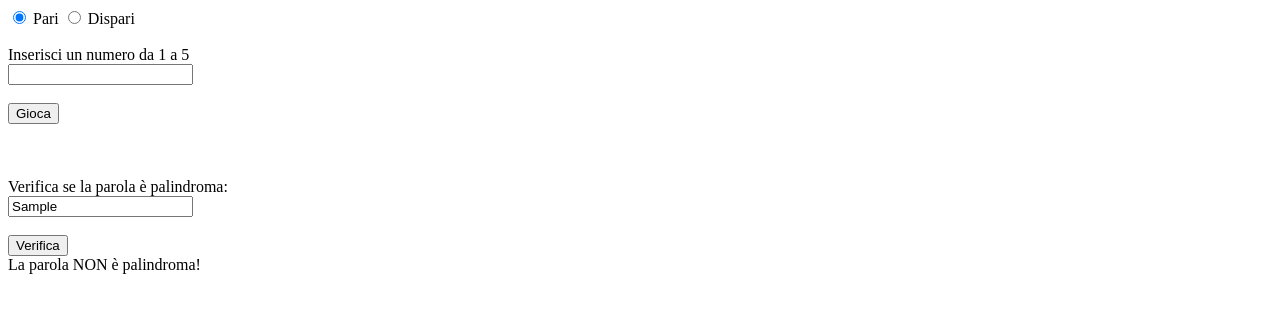
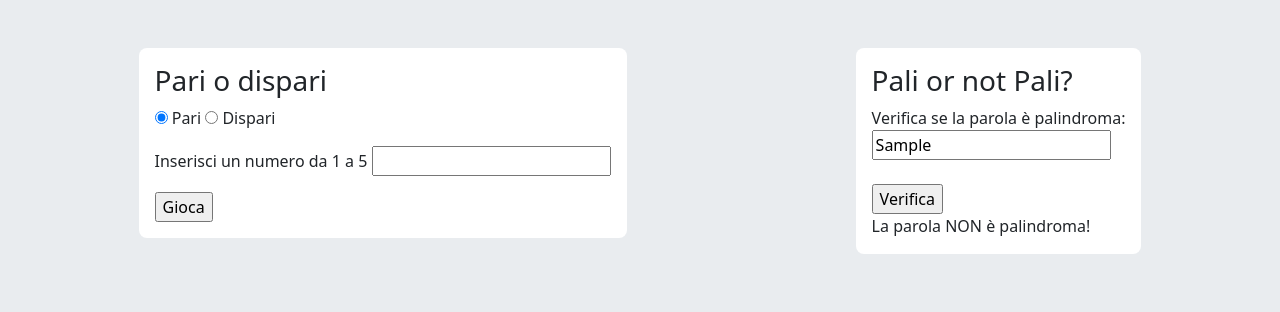
Before and after one commit to lucafranzoi98/js-paliedispari, a plain HTML site: page index.html in a window 1280 px wide. Both pictures are taken after typing "Sample" into the empty fields and a click on the input "Verifica". Drawn offline with nearby package versions, Linux system fonts and the light colour scheme.

Commit message:
add style and word must be at least 2 letters long

```diff
--- a/assets/js/script.js
+++ b/assets/js/script.js
@@ -77,12 +77,15 @@ buttonPaliEl.addEventListener("click", function(e){
    const textInputEl = document.getElementById("text-input").value;
    const numberLetters = textInputEl.length;
 
-   // Faccio un ciclo for lungo tanto quanto il numero delle lettere della parola e le pusho una ad una in un array
+   // Verifico che la parola sia lunga almeno 2 lettere
+   if (numberLetters > 1) {
 
-   for (let i = 0; i < numberLetters; i++) {
-      const letter = textInputEl[i];
-      letters.push(letter);
-   }
+      // Faccio un ciclo for lungo tanto quanto il numero delle lettere della parola e le pusho una ad una in un array
+
+      for (let i = 0; i < numberLetters; i++) {
+         const letter = textInputEl[i];
+         letters.push(letter);
+      }
 
       // Per verificare se una parola è palindroma verifico se la prima lettera è uguale all'ultima, la seconda alla penultima, ecc. con un ciclo lungo la lunghezza della parola.
       //Esempio: parola ANNA
@@ -103,5 +106,11 @@ buttonPaliEl.addEventListener("click", function(e){
          resulPaliEl.innerHTML = `<div>La parola NON è palindroma!</div>`;
       }
 
+   } else {
+      alert("Inserisci una parola lunga almeno 2 lettere!")
+   }
+
+
+
    e.preventDefault();
 });
--- a/index.html
+++ b/index.html
@@ -4,10 +4,14 @@
    <meta charset="UTF-8">
    <meta name="viewport" content="width=device-width, initial-scale=1.0">
    <title>Pali e dispari</title>
+   <link href="https://cdn.jsdelivr.net/npm/bootstrap@5.3.1/dist/css/bootstrap.min.css" rel="stylesheet" integrity="sha384-4bw+/aepP/YC94hEpVNVgiZdgIC5+VKNBQNGCHeKRQN+PtmoHDEXuppvnDJzQIu9" crossorigin="anonymous">
 </head>
-<body>
+<body class="d-flex justify-content-around bg-body-secondary p-5 gap-5">
 
-   <form id="even-form">
+
+   <form id="even-form" class="bg-white p-3 rounded-3 h-100">
+      <h3>Pari o dispari</h3>
+
       <label>
          <input type="radio" name="even-odd" id="even-radio" value="even" checked="check">
          Pari
@@ -18,15 +22,10 @@
          Dispari
       </label>
 
-      <br>
-      <br>
-
-      <label for="input-user">Inserisci un numero da 1 a 5</label>
-      <br>
-      <input type="number" name="number" id="input-user">
-
-      <br>
-      <br>
+      <div class="my-3">
+         <label for="input-user">Inserisci un numero da 1 a 5</label>
+         <input type="number" name="number" id="input-user">
+      </div>
 
       <input type="submit" value="Gioca" id="button-even">
 
@@ -34,11 +33,8 @@
 
    </form>
 
-   <br>
-   <br>
-   <br>
-
-   <form>
+   <form class="bg-white p-3 rounded-3 h-100">
+      <h3>Pali or not Pali?</h3>
       <label for="text-input">Verifica se la parola è palindroma:</label>
       <br>
       <input type="text" name="text-input" id="text-input">
@@ -48,7 +44,7 @@
       <div id="result-pali"></div>
    </form>
 
-
+   <script src="https://cdn.jsdelivr.net/npm/bootstrap@5.3.1/dist/js/bootstrap.bundle.min.js" integrity="sha384-HwwvtgBNo3bZJJLYd8oVXjrBZt8cqVSpeBNS5n7C8IVInixGAoxmnlMuBnhbgrkm" crossorigin="anonymous"></script>
    <script type="text/javascript" src="./assets/js/script.js"></script>
 </body>
 </html>
```
